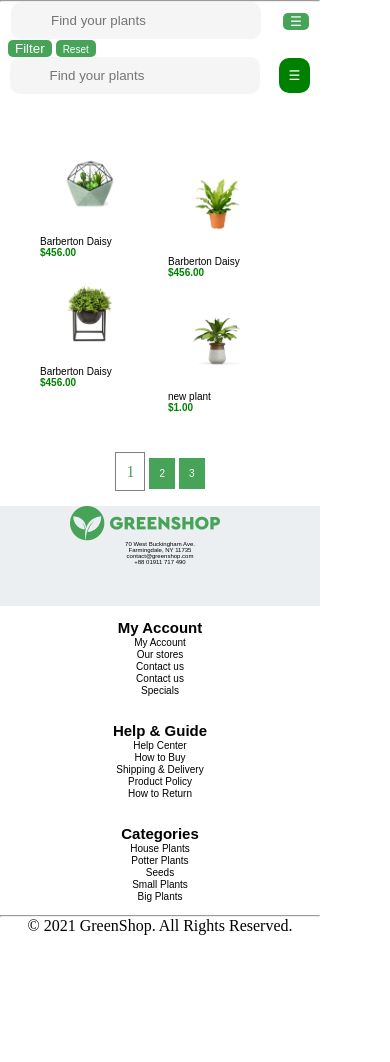
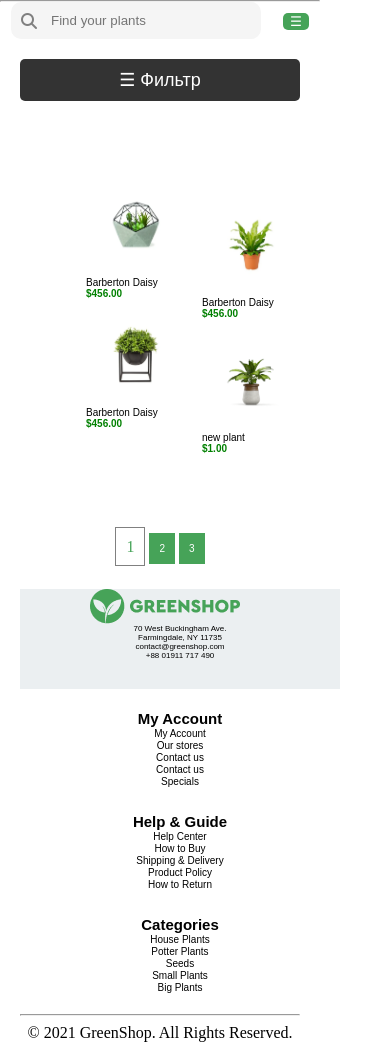
Before and after one commit to alfi7773/plants, a Django app: page /catologue/ in a window 390 px wide. Before the commit the page ends 935 px from the top, so only its background shows below. Run offline with Django 5.2, Linux system fonts and the light colour scheme; a user stored in the database is signed in; data comes from the database, SQL or seed files in the repository; both versions use the stored data as it was after the commit; parts of the project's set-up code (start-up, migrations or seed data) failed here and were passed over; some libraries are stand-ins or nearby versions.

Commit message:
media | changes

```diff
--- a/plant/urls.py
+++ b/plant/urls.py
@@ -9,5 +9,6 @@ urlpatterns = [
     path('add_to_cart/', views.AddToCartView.as_view(), name='add_to_cart'),
     path('remove_from_cart/', views.RemoveFromCartView.as_view(), name='remove_from_cart'),
     path('catologue/', views.Catologue.as_view(), name='catologue'),
+    path('blogs/', views.AllBlogs.as_view(), name='blogs'),
     path('', views.HomePageView.as_view(), name='home'),
 ]
--- a/plant/views.py
+++ b/plant/views.py
@@ -52,6 +52,7 @@ class CartView(View):
         cart = request.session.get('cart', {})
         cart_items = []
         total_price = 0
+        categories = Category.objects.all()
 
         for plant_id, quantity in cart.items():
             plant = Plant.objects.get(id=plant_id)
@@ -62,7 +63,11 @@ class CartView(View):
         context = {
             'cart_items': cart_items,
             'total_price': total_price,
+            'categories': categories,
         }
+
+
+
         return render(request, 'cart/cart.html', context)
 
 
@@ -71,32 +76,26 @@ class AddToCartView(View):
         plant_id = request.POST.get('plant_id')
         quantity = int(request.POST.get('quantity', 1))
 
-        # Проверяем, что передан правильный ID
         plant = get_object_or_404(Plant, id=plant_id)
 
-        # Получаем корзину из сессии
         cart = request.session.get('cart', {})
 
-        # Добавляем товар в корзину или обновляем его количество
         if plant_id in cart:
             cart[plant_id] += quantity
         else:
             cart[plant_id] = quantity
 
-        # Сохраняем корзину в сессии
         request.session['cart'] = cart
 
-        return JsonResponse({'success': True, 'message': 'Товар добавлен в корзину!'})
+        return render(request, 'cart/cart.html')
 
 
 class RemoveFromCartView(View):
     def post(self, request, *args, **kwargs):
-        plant_id = request.POST.get('plant_id')  # Согласуем переменную с AddToCartView
+        plant_id = request.POST.get('plant_id')
 
-        # Получаем корзину из сессии
         cart = request.session.get('cart', {})
 
-        # Удаляем товар из корзины, если он есть
         if plant_id in cart:
             del cart[plant_id]
             request.session['cart'] = cart
@@ -121,3 +120,8 @@ class DetailBlog(DetailView):
     model = Blog
     context_object_name = 'blog'
     template_name = 'detail_blog.html'
+
+class AllBlogs(ListView):
+    model = Blog
+    context_object_name = 'blogs'
+    template_name = 'blogs.html'
--- a/static/static_dirs/css/main.css
+++ b/static/static_dirs/css/main.css
@@ -27,6 +27,11 @@ hr {
     margin: 0 auto;
 }
 
+.container-media {
+    width: 1300px;
+    margin: 0 auto;
+}
+
 .containers {
     width: 1300px;
     margin: 0 auto;
@@ -46,11 +51,25 @@ hr {
     cursor: pointer;
 }
 
+.main-none {
+    display: none;
+}
 
+.text-end {
+    text-align: end;
+}
 
 
 .filter-menu {
     display: none;
+}
+
+.card-plant-basket {
+    display: flex;
+    flex-direction: column;
+    gap: 5px;
+    padding: 20px 30px;
+    background-color: #fff;
 }
 
 .col-display {
--- a/static/static_dirs/css/meda.css
+++ b/static/static_dirs/css/meda.css
@@ -8,6 +8,13 @@
         display: block;
     }
 
+    .main-none {
+        display: block;
+    }
+
+    .gap-20 {
+        gap: 5px;
+    }
 
     .search-box {
         position: relative;
@@ -33,9 +40,6 @@
         width: 100%;
     }
 
-    .display-plant {
-
-    }
 
 
     .menu {
@@ -47,6 +51,7 @@
         padding: 10px;
         border-radius: 5px;
         box-shadow: 0 4px 6px rgba(0, 0, 0, 0.1);
+        z-index: 1;
     }
 
     .menu1 {
@@ -93,24 +98,30 @@
 
     .card-plant {
         display: grid;
-        grid-template-columns: repeat(2, 1fr); /* Две колонки */
-        gap: 16px; /* Отступы между карточками */
+        grid-template-columns: repeat(2, 1fr);
+        /* Две колонки */
+        gap: 16px;
+        /* Отступы между карточками */
     }
 
     .card-plant a:nth-child(1) {
-        transform: translateY(0); /* Первая карточка на месте */
+        transform: translateY(0);
+        /* Первая карточка на месте */
     }
 
     .card-plant a:nth-child(2) {
-        transform: translateY(20px); /* Вторая чуть ниже */
+        transform: translateY(20px);
+        /* Вторая чуть ниже */
     }
 
     .card-plant a:nth-child(3) {
-        transform: translateY(-10px); /* Третья чуть выше */
+        transform: translateY(-10px);
+        /* Третья чуть выше */
     }
 
     .card-plant a:nth-child(4) {
-        transform: translateY(15px); /* Четвертая ниже */
+        transform: translateY(15px);
+        /* Четвертая ниже */
     }
 
 
@@ -128,7 +139,7 @@
     }
 
     .big-text {
-        font-size: 10px;
+        font-size: 13px;
         line-height: normal;
     }
 
@@ -143,10 +154,38 @@
 
     button {
         padding: 1px 7px;
+        /* padding: 0; */
+        border: none;
+        /* background-color: transparent; */
+    }
+
+    .card-plant-basket {
+        display: flex;
+        flex-direction: column;
+        gap: 5px;
+        padding: 20px 30px;
+        background-color: #fff;
+        gap: 20px;
+    }
+
+    .media {
+        padding: 20px;
+        background-color: #f5f5f5;
+    }
+
+    button p {
+        color: #46A358;
+        font-size: 8px;
+        font-family: Cera Pro, sans-serif;
+        font-weight: bold;
+    }
+
+    .filter-menu-button {
+        display: none;
     }
 
     p {
-        font-size: 6px;
+        font-size: 8px;
     }
 
     .card-plant p {
@@ -195,8 +234,12 @@
     }
 
     .col-display {
-        gap: 1px;
+        gap: 8px;
         padding-left: 8px;
+    }
+
+    .pad-20-media {
+        padding: 20px;
     }
 
     .col-display-m {
@@ -215,6 +258,12 @@
 
     .container {
         max-width: 320px;
+    }
+
+    .container-media {
+        max-width: 320px;
+        display: flex;
+        justify-content: center;
     }
 
     .display-gap {
@@ -271,7 +320,8 @@
         padding: 10px 5px;
     }
 
-    .formss input, select {
+    .formss input,
+    select {
         height: 0;
         margin: 0;
     }
@@ -297,7 +347,7 @@
         display: block;
     }
 
-    .mi button{
+    .mi button {
         padding: 10px 63px;
     }
 
@@ -336,16 +386,35 @@
     }
 
     .media-container {
-        padding: 40px;
+        padding: 66px;
     }
 
     .paginations {
         text-align: center;
     }
 
+    .text-center-media {
+        text-align: center;
+    }
+
 
     .none {
         display: none;
+    }
+
+    .text-end {
+        align-items: center;
+    }
+
+    .col-display-media {
+        display: flex;
+        flex-direction: column;
+    }
+
+    a button {
+        padding: 0;
+        background-color: transparent;
+        color: #46A358;
     }
 
     /*
--- a/templates/catologue.html
+++ b/templates/catologue.html
@@ -2,29 +2,28 @@
 
 {% block content %}
     <div>
-        <div class="display2 container pad-20">
-            {% include 'companents/filter.html' %}
+      <div class="pad-20-media col-display container container-media none-main">
+        <button class="burger-btn" onclick="toggleFilter()">☰ Фильтр</button>
+        <div class="filter-menu container-media">
+            <form method="get">
+                <div class="for-id">
+                    <div class="formss">
+                        <div class="for-label">
+                            {{ filter.form.as_p }}
+                        </div>
+                    </div>
+                </div>
+                <button type="submit" class="btn">Filter</button>
+                <button type="reset" class="btn">
+                    <a class="white" href="/">Reset</a>
+                </button>
+            </form>
+        </div>
+      <div class="display2 container pad-20">
 
-            <section class="nav-media">
-              <div class="display">
-                <div class="search-box">
-                  <i class="fa-solid fa-magnifying-glass"></i>
-                  <input type="search" placeholder="Find your plants" />
-                </div>
-                <nav>
-                  <button id="menu-toggle" class="menu1-button">☰</button>
-                  <div id="menu" class="menu1">
-                    <div id="filter-container" class="filter-container">
-                      {% include 'companents/filter.html' %}
-                    </div>
-                    <a href="#">fghjk</a>
-                  </div>
-                </nav>
-              </div>
-            </section>
 
-            {% comment %} <div class="fixed"></div> {% endcomment %}
 
+          {% include 'companents/filter.html' %}
             <div class="card-plant display-plant media-container">
               {% for plant in plants %}
                 <a href="{% url 'detail_plant' plant.id %}">
@@ -36,29 +35,8 @@
                 </a>
               {% endfor %}
             </div>
-        {% comment %}
-            <div class="plant-card">
-              <img src="plant1.jpg" alt="Barberton Daisy">
-              <p>Barberton Daisy</p>
-              <p>$119.00</p>
           </div>
-          <div class="plant-card">
-              <img src="plant2.jpg" alt="Angel Wing Begonia">
-              <p>Angel Wing Begonia</p>
-              <p>$169.00</p>
-          </div>
-          <div class="plant-card">
-              <img src="plant3.jpg" alt="Discounted Plant">
-              <p>13% OFF</p>
-          </div>
-          <div class="plant-card">
-              <img src="plant4.jpg" alt="Another Plant">
-          </div> {% endcomment %}
-
-          </div>
-          <div class="paginations">
-            {% include 'companents/pagination.html' %}
-          </div>
-
-    </div>
+            <div class="paginations">
+              {% include 'companents/pagination.html' %}
+            </div>
 {% endblock content %}
--- a/templates/companents/filter.html
+++ b/templates/companents/filter.html
@@ -7,7 +7,7 @@
                 </div>
             </div>
         </div>
-        <button type="submit" class="btn">Filter</button>
-        <button type="reset" class="btn"><a class="white" href="/">Reset</a></button>
+        <button type="submit" class="btn filter-menu-button">Filter</button>
+        <button type="reset" class="btn filter-menu-button"><a class="white" href="/">Reset</a></button>
     </form>
 </div>
--- a/templates/companents/navbar.html
+++ b/templates/companents/navbar.html
@@ -14,19 +14,19 @@
         <a href="">Plant Care</a>
       </li>
       <li>
-        <a href="">Blogs</a>
+        <a href="{% url "blogs" %}">Blogs</a>
       </li>
       <li>
         <a href="{% url "catologue" %}">Catologue</a>
       </li>
-      <li>
+      <li class="main-none">
       <a href="{% url "cart" %}">Basket</a>
       </li>
     </ul>
   </div>
   <div class="display-gap">
-    <div class="search"></div>
-    <div class="basket"></div>
+    <a href=""><div class="search"></div></a>
+    <a href="{% url "cart" %}"><div class="basket"></div></a>
     {% if user.is_authenticated %}
       {% comment %} <a href="{% url 'logout' %}">Logout</a> {% endcomment %}
       <form action="{% url 'logout' %}" method="post" style="display:inline;">
--- a/templates/detail_blog.html
+++ b/templates/detail_blog.html
@@ -1,8 +1,10 @@
 {% extends 'main.html' %}
 {% block content %}
-<div class="pad-top-20 blog">
+<div class="container media-container">
+  <div class="pad-top-20 blog text-center-media">
     <img src="{{ blog.image.url }}" alt="">
     <h3>{{ blog.name }}</h3>
     <br><p>{{ blog.description }}</p>
   </div>
+</div>
 {% endblock content %}
--- a/templates/main.html
+++ b/templates/main.html
@@ -23,6 +23,7 @@
     <title>Document</title>
     <link rel="stylesheet" href="{% static 'css/main.css' %}">
     <link rel="stylesheet" href="{% static 'css/meda.css' %}">
+    <link rel="stylesheet" href="https://cdnjs.cloudflare.com/ajax/libs/font-awesome/6.6.0/css/all.min.css" integrity="sha512-Kc323vGBEqzTmouAECnVceyQqyqdsSiqLQISBL29aUW4U/M7pSPA/gEUZQqv1cwx4OnYxTxve5UMg5GT6L4JJg==" crossorigin="anonymous" referrerpolicy="no-referrer" />
 
 </head>
 <body>
```
Also changed, not shown: templates/blogs.html (added, +17 -0 lines), templates/cart/cart.html (+17 -23 lines), templates/detail_plant.html (+8 -4 lines), templates/landing.html (+4 -23 lines), templates/profile/login.html (+9 -1 lines), db.sqlite3.
